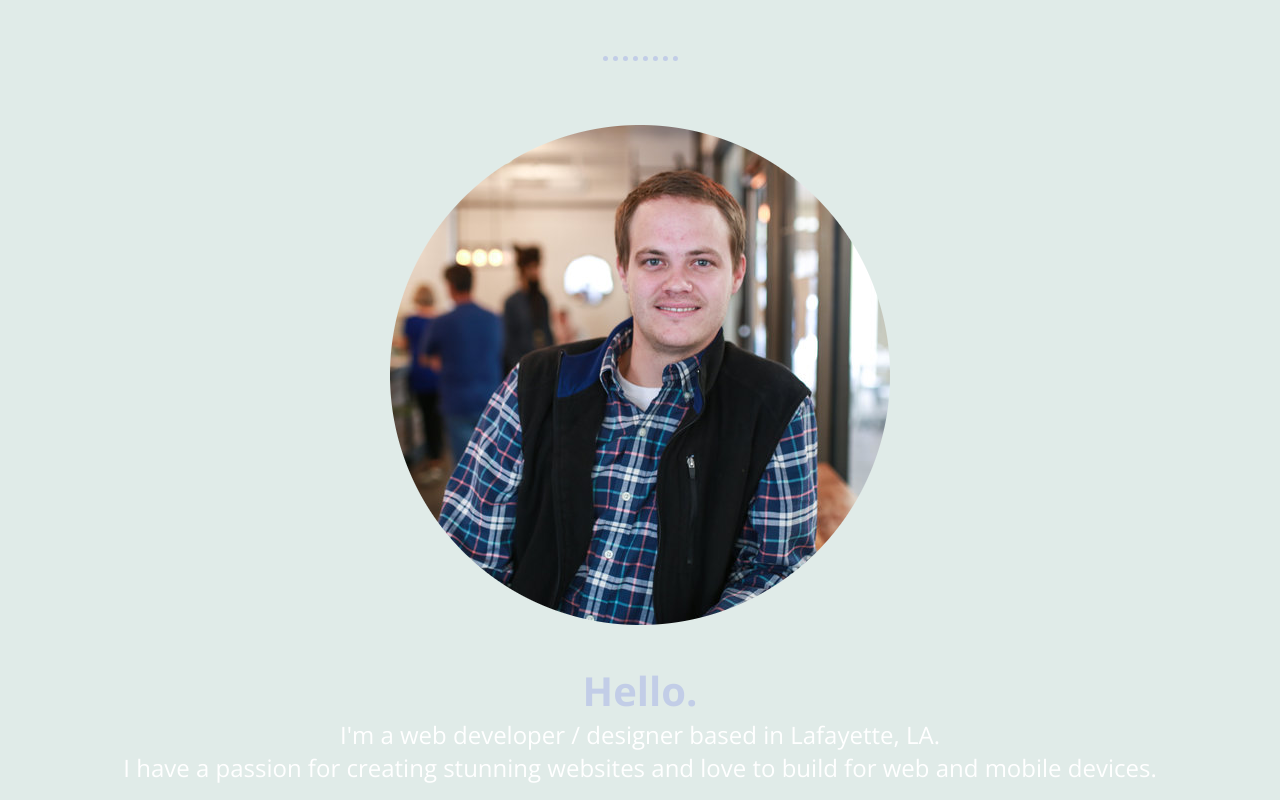
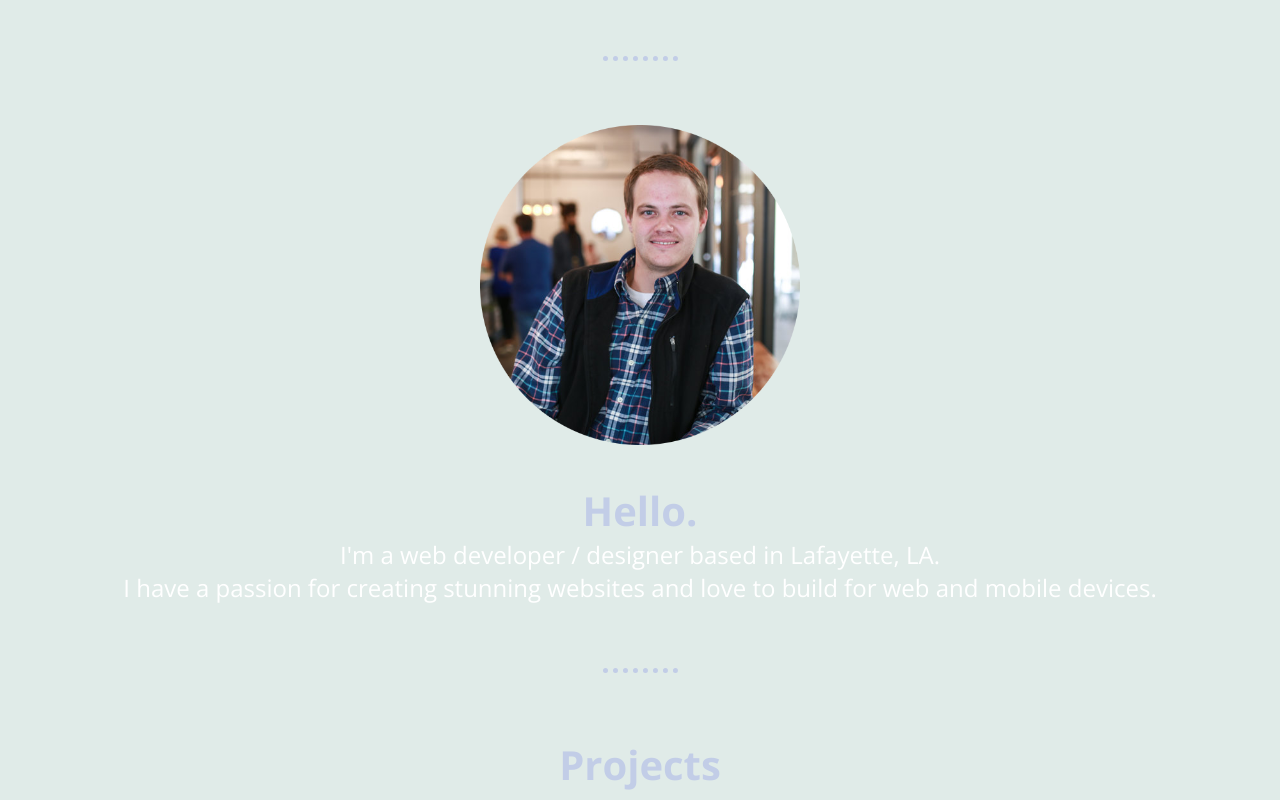
Before and after one commit to asvirts/portfolio-website-2, a plain HTML site: page index.html in a window 1280 px wide. Shown: the part 900-1700 px from the top of the page. Drawn offline with nearby package versions, Linux system fonts and the light colour scheme.

Commit message:
lowered profil picture size

```diff
--- a/css/styles.css
+++ b/css/styles.css
@@ -96,8 +96,9 @@ img {
     border: 0 0 0 0;
 }
 
-img.hidden-mtn {
-    size: 5%;
+img.profile-pic {
+    height: auto;
+    width: 20em;
 }
 
 p {
--- a/index.html
+++ b/index.html
@@ -44,7 +44,7 @@
 
         <div class="middle-container">
             <div class="profile">
-              <img src="img\hpc-staff-circle.png" alt="Andrew Virts profile picture">
+              <img class="profile-pic" src="img\hpc-staff-circle.png" alt="Andrew Virts profile picture">
               <h2>Hello.</h2>
               <p>I'm a web developer / designer based in Lafayette, LA.</p>
               <p>I have a passion for creating stunning websites and love to build for web and mobile devices.</p>
```
